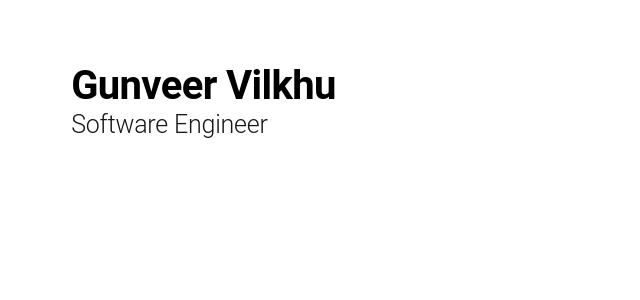
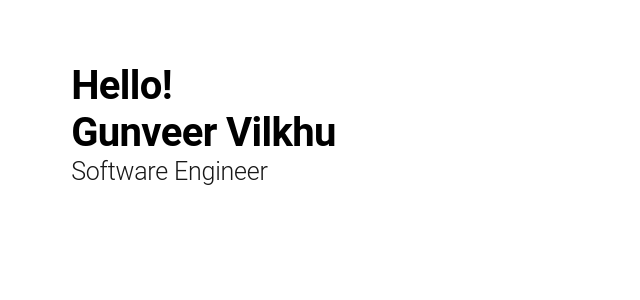
Before and after one commit to gunveerv/gunveerv.github.io, a React (Create React App) app: page / in a window 1280 px wide. Shown: the top 300 px of the page, without its empty margins (0-640 px from the left). Built offline with nearby package versions, Linux system fonts and the light colour scheme.

Commit message:
update intro

```diff
--- a/src/components/Intro.js
+++ b/src/components/Intro.js
@@ -4,6 +4,7 @@ import '../App.css';
 function Intro() {
   return (
     <div>
+      <Typography variant="h1">Hello!</Typography>
       <Typography variant="h1">Gunveer Vilkhu</Typography>
       <Typography variant="h2">Software Engineer</Typography>
     </div>
```
